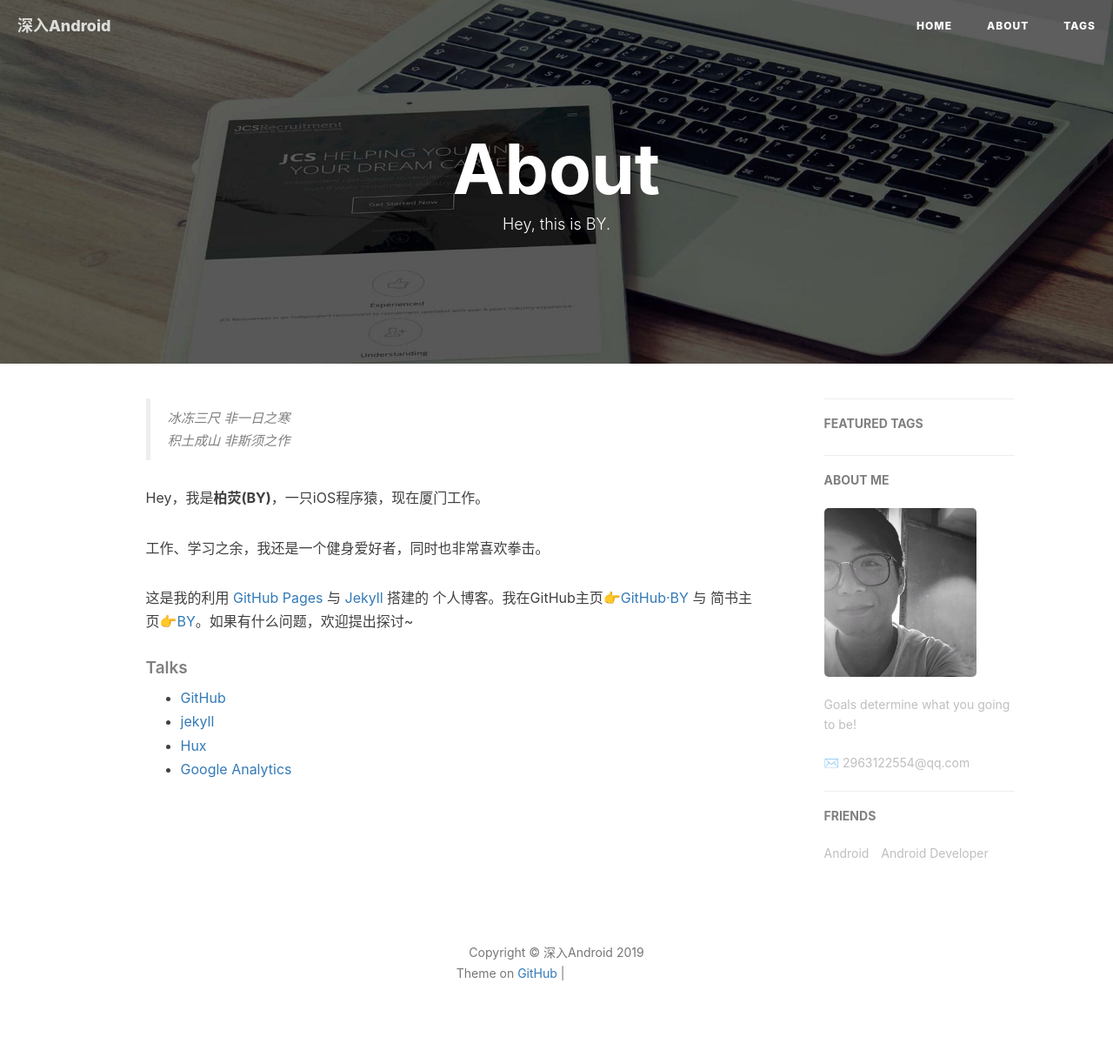
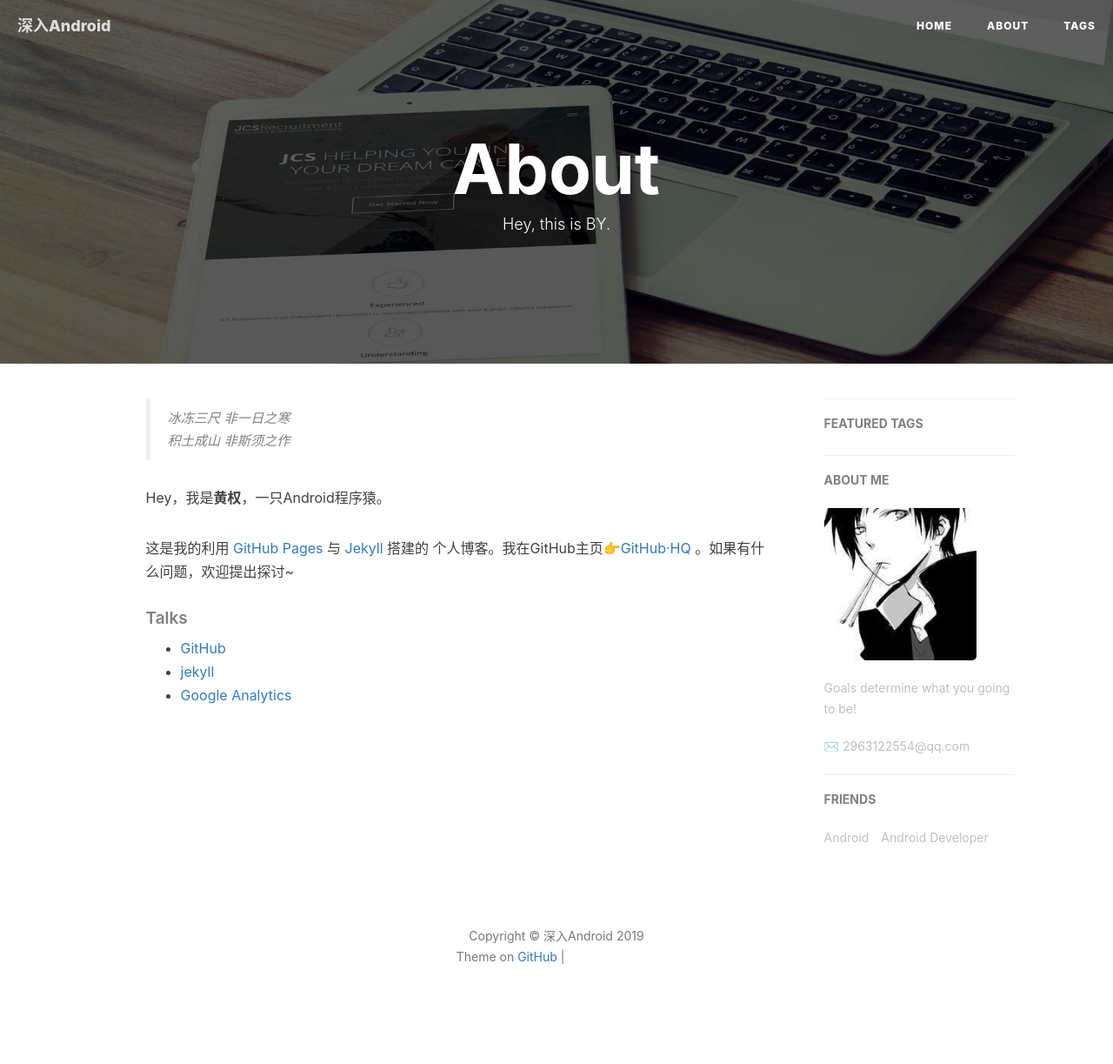
Before and after one commit to hqweb/hqweb.github.io, a Jekyll site: the page built from about.html, in a window 1280 px wide. Shown: the whole page at 87% size. Built offline with Jekyll 4.4.1, drawn with Linux system fonts in a browser that asks for light colours; nearby versions of some CDN libraries; comment, search, counter and statistics services are not loaded; grey boxes are pictures that could not be loaded.

Commit message:
初始化

```diff
--- a/_config.yml
+++ b/_config.yml
@@ -12,7 +12,7 @@ github_repo: "https://github.com/hqweb/hqweb.github.io.git" # you code repositor
 # Sidebar settings
 sidebar: true                           # whether or not using Sidebar.
 sidebar-about-description: "Goals determine what you going to be!"
-sidebar-avatar: /img/about-BY-gentle.jpg      # use absolute URL, seeing it's used in both `/` and `/about/`
+sidebar-avatar: /img/avatar_m.jpg      # use absolute URL, seeing it's used in both `/` and `/about/`
 
 
 
@@ -60,14 +60,14 @@ kramdown:
 # disqus_username: qiubaiying
 
 # Gitalk
-gitalk:
-  enable: true    #是否开启Gitalk评论
-  clientID: f2c84e7629bb1446c1a4                            #生成的clientID
-  clientSecret: ca6d6139d1e1b8c43f8b2e19492ddcac8b322d0d    #生成的clientSecret
-  repo: qiubaiying.github.io    #仓库名称
-  owner: qiubaiying    #github用户名
-  admin: qiubaiying
-  distractionFreeMode: true #是否启用类似FB的阴影遮罩
+# gitalk:
+#   enable: false    #是否开启Gitalk评论
+#   clientID: f2c84e7629bb1446c1a4                            #生成的clientID
+#   clientSecret: ca6d6139d1e1b8c43f8b2e19492ddcac8b322d0d    #生成的clientSecret
+#   repo: qiubaiying.github.io    #仓库名称
+#   owner: qiubaiying    #github用户名
+#   admin: qiubaiying
+#   distractionFreeMode: true #是否启用类似FB的阴影遮罩
 
 
 # 统计
--- a/about.html
+++ b/about.html
@@ -18,11 +18,9 @@ header-img: "img/post-bg-rwd.jpg"
     <blockquote><p>冰冻三尺 非一日之寒<br>
     积土成山 非斯须之作</p></blockquote>
 
-    <p>Hey，我是<strong>柏荧(BY)</strong>，一只iOS程序猿，现在厦门工作。</p>
+    <p>Hey，我是<strong>黄权</strong>，一只Android程序猿。</p>
 
-    <p>工作、学习之余，我还是一个健身爱好者，同时也非常喜欢拳击。</p>
-
-    <p>这是我的利用 <a href="https://pages.github.com/">GitHub Pages</a> 与 <a href="http://jekyll.com.cn/">Jekyll</a> 搭建的 个人博客。我在GitHub主页<a href="https://github.com/qiubaiying">👉GitHub·BY</a> 与 简书主页<a href="https://http://www.jianshu.com/u/e71990ada2fd">👉BY</a>。如果有什么问题，欢迎提出探讨~</p>
+    <p>这是我的利用 <a href="https://pages.github.com/">GitHub Pages</a> 与 <a href="http://jekyll.com.cn/">Jekyll</a> 搭建的 个人博客。我在GitHub主页<a href="https://github.com/hqweb">👉GitHub·HQ</a> 。如果有什么问题，欢迎提出探讨~</p>
 
     <p></p>
 
@@ -31,7 +29,6 @@ header-img: "img/post-bg-rwd.jpg"
     <ul>
         <li><a href="https://github.com">GitHub</a></li>
         <li><a href="http://jekyll.com.cn/">jekyll</a></li>
-        <li><a href="http://huangxuan.me/">Hux</a></li>
         <li><a href="https://analytics.google.com/analytics">Google Analytics</a></li>
     </ul>
 </div>
```
Also changed, not shown: img/about-BY-gentle.jpg (deleted), img/avatar-by.jpg (deleted).
